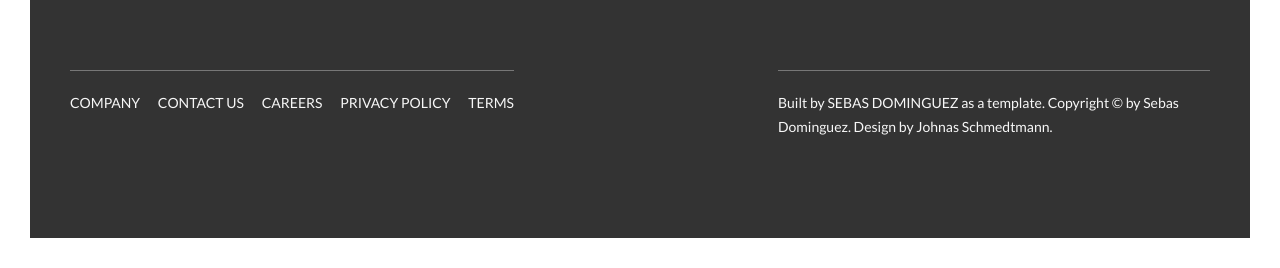
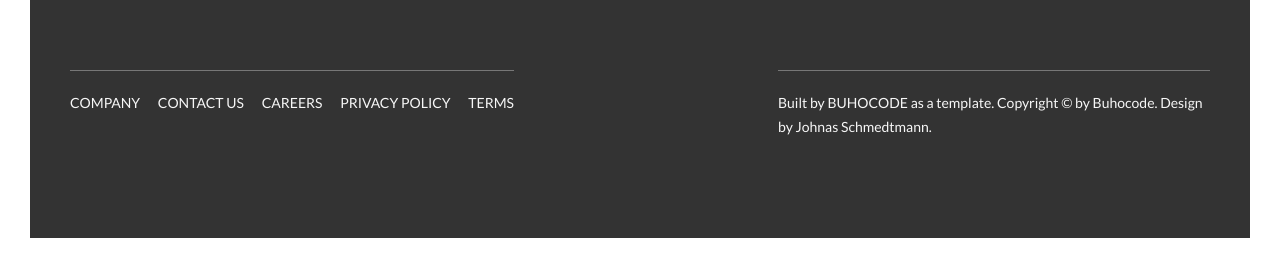
Before and after one commit to PenguinDesign/natours, a plain HTML site: page index.html in a window 1280 px wide. Shown: the part 6035-6303 px from the top of the page. Drawn offline with Linux system fonts and the light colour scheme.

Commit message:
Buhocode addition

```diff
--- a/index.html
+++ b/index.html
@@ -412,8 +412,8 @@
             </div>
             <div class="col-1-of-2">
                 <p class="footer__copyright">
-                    Built by <a href="#" class="footer__link">Sebas Dominguez</a> as a template. Copyright &copy; by
-                    Sebas Dominguez. Design by Johnas Schmedtmann.
+                    Built by <a href="#" class="footer__link">Buhocode</a> as a template. Copyright &copy; by
+                    Buhocode. Design by Johnas Schmedtmann.
                 </p>
             </div>
         </div>
```
